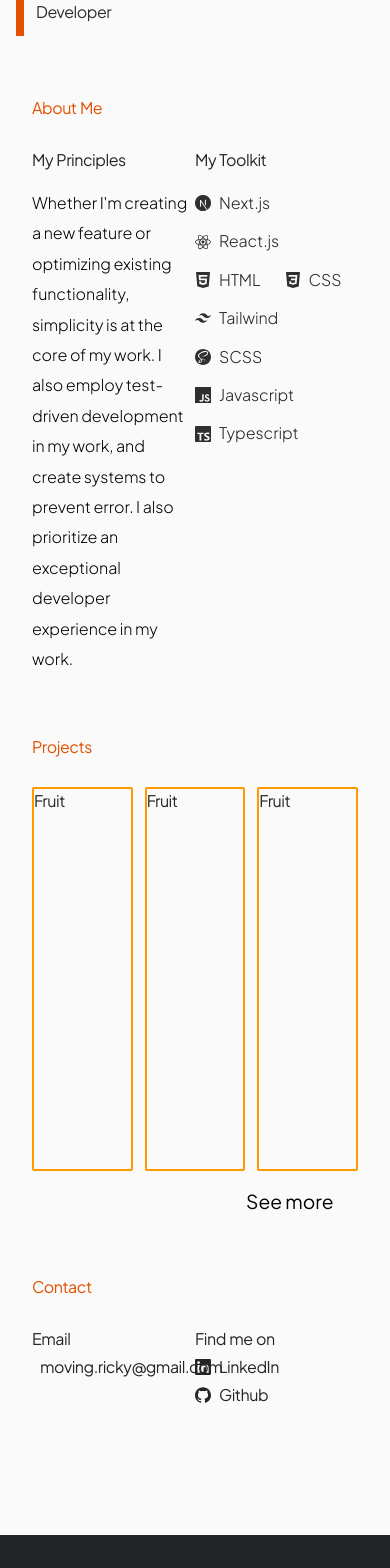
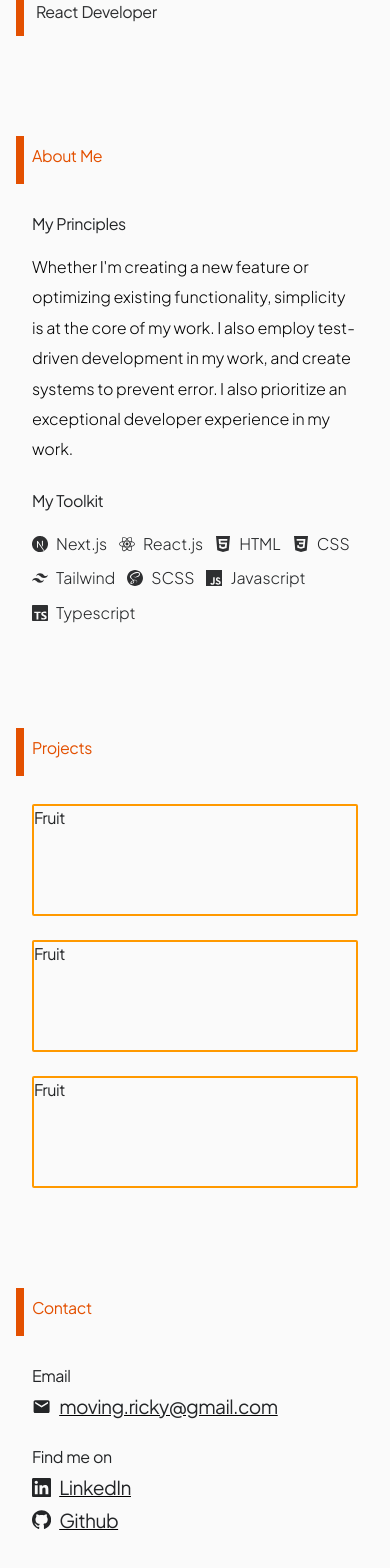
Before and after one commit to rickyxyz/rickyxyz.github.io, a React (Vite) app: page / in a window 390 px wide. Shown: the part 420-1988 px from the top of the page. Built offline with nearby package versions, Linux system fonts and the light colour scheme.

Commit message:
feat: add link, style mobile layout

```diff
--- a/src/App.tsx
+++ b/src/App.tsx
@@ -50,7 +50,10 @@ const skills = [
 
 function App() {
   return (
-    <main className="w-full flex flex-col gap-y-12 gap-x-10 px-8 md:px-20 md:pt-16 md:gap-y-72 max-w-7xl">
+    <main
+      className="w-full flex flex-col gap-y-24 gap-x-10 px-8 md:px-20 md:pt-16 md:gap-y-72 max-w-7xl"
+      id="home"
+    >
       <section className="relative w-full flex md:col-span-2">
         <div className="w-2 h-full bg-dark_orange absolute -left-4" />
         <div className="animate-expand">
@@ -63,13 +66,18 @@ function App() {
           </h1>
           <h2 className="pl-1 md:pl-3 mt-2 text-darker_black whitespace-nowrap">
             Front-end <br />
-            Developer
+            React Developer
           </h2>
         </div>
       </section>
-      <FadeInSection className="w-full flex flex-col gap-4 md:gap-8 justify-start relative">
-        <h2 className="text-dark_orange">About Me</h2>
-        <div className="grid grid-cols-2">
+      <FadeInSection
+        className="w-full flex flex-col gap-8 justify-start relative"
+        id="about"
+      >
+        <h2 className="text-dark_orange relative before:absolute before:top-1 before:-left-4 before:h-full before:w-2 before:bg-dark_orange">
+          About Me
+        </h2>
+        <div className="grid grid-cols-1 md:grid-cols-2 gap-y-6">
           <div className="flex flex-col gap-4">
             <h4>My Principles</h4>
             <p className="md:w-5/6">
@@ -82,7 +90,7 @@ function App() {
           </div>
           <div className="flex flex-col gap-4">
             <h4>My Toolkit</h4>
-            <ul className="flex flex-row flex-wrap w-full gap-x-6 gap-y-2">
+            <ul className="flex flex-row flex-wrap w-full gap-x-3 gap-y-1 md:gap-x-6 md:gap-y-2">
               {skills.map((skill) => (
                 <li key={`skill-${skill.name}`}>
                   <p className="flex flex-row items-center gap-2 text-almost_black">
@@ -95,9 +103,14 @@ function App() {
           </div>
         </div>
       </FadeInSection>
-      <FadeInSection className="md:col-span-2 w-full flex flex-col gap-4 md:gap-8">
-        <h2 className="text-dark_orange">Projects</h2>
-        <div className="grid grid-cols-3 gap-3 h-96 justify-between">
+      <FadeInSection
+        className="md:col-span-2 w-full flex flex-col gap-8"
+        id="project"
+      >
+        <h2 className="text-dark_orange relative before:absolute before:top-1 before:-left-4 before:h-full before:w-2 before:bg-dark_orange">
+          Projects
+        </h2>
+        <div className="grid grid-cols-1 md:grid-cols-2 lg:grid-cols-3 gap-3 gap-y-6 h-96 justify-between">
           <article className="border-2 border-orange rounded-sm">
             <h3>Fruit</h3>
           </article>
@@ -108,32 +121,58 @@ function App() {
             <h3>Fruit</h3>
           </article>
         </div>
-        <a className="self-end w-28">See more</a>
+        {/* <a className="self-end w-28 text-right">See more</a> */}
       </FadeInSection>
-      <FadeInSection className="pb-32 md:col-span-2 w-full flex flex-col gap-4 md:gap-8">
-        <h2 className="text-dark_orange">Contact</h2>
-        <div className="grid grid-cols-2 justify-between items-start">
+      <FadeInSection
+        className="pb-32 md:col-span-2 w-full flex flex-col gap-8"
+        id="contact"
+      >
+        <h2 className="text-dark_orange relative before:absolute before:top-1 before:-left-4 before:h-full before:w-2 before:bg-dark_orange">
+          Contact
+        </h2>
+        <div className="grid grid-cols-1 md:grid-cols-2 justify-between items-start gap-y-6">
           <div>
             <h3 className="text-almost_black mb-1">Email</h3>
-            <h5 className="flex flex-row items-center gap-2 text-almost_black">
+            <a
+              href="mailto:moving.ricky@gmail.com"
+              className="underline"
+              target="_blank"
+              rel="noopener noreferrer"
+            >
+              <h5 className="flex flex-row items-center gap-2 text-almost_black hover:text-dark_orange">
                 <MdEmail />
                 moving.ricky@gmail.com
               </h5>
+            </a>
           </div>
           <div>
             <h3 className="mb-1">Find me on</h3>
             <ul className="flex flex-col gap-y-1">
               <li>
-                <h5 className="flex flex-row items-center gap-2 text-almost_black">
+                <a
+                  href="https://www.linkedin.com/in/rickyaryanto/"
+                  className="underline"
+                  target="_blank"
+                  rel="noopener noreferrer"
+                >
+                  <h5 className="flex flex-row items-center gap-2 text-almost_black hover:text-dark_orange">
                     <SiLinkedin />
                     LinkedIn
                   </h5>
+                </a>
               </li>
               <li>
-                <h5 className="flex flex-row items-center gap-2 text-almost_black">
+                <a
+                  href="https://github.com/rickyxyz"
+                  className="underline"
+                  target="_blank"
+                  rel="noopener noreferrer"
+                >
+                  <h5 className="flex flex-row items-center gap-2 text-almost_black hover:text-dark_orange">
                     <SiGithub />
                     Github
                   </h5>
+                </a>
               </li>
             </ul>
           </div>
--- a/src/FadeInSection.tsx
+++ b/src/FadeInSection.tsx
@@ -1,20 +1,21 @@
 import { useState, useEffect, ReactNode, useRef } from "react";
 
-interface FadeInSectionProps {
+interface FadeInSectionProps
+  extends React.ButtonHTMLAttributes<HTMLDivElement> {
   children: ReactNode;
   className: string;
 }
 
-function FadeInSection({ children, className }: FadeInSectionProps) {
+function FadeInSection({ children, className, ...props }: FadeInSectionProps) {
   const [isVisible, setIsVisible] = useState(false);
   const [hasBeenTriggered, setHasBeenTriggered] = useState(false);
   const sectionRef = useRef<HTMLDivElement | null>(null);
 
   useEffect(() => {
     const options = {
-      root: null, // Use the viewport as the root
-      rootMargin: "0px", // No margin
-      threshold: 0.1, // Trigger when 10% of the element is visible
+      root: null,
+      rootMargin: "0px",
+      threshold: 0.1,
     };
 
     const handleIntersect: IntersectionObserverCallback = (entries) => {
@@ -43,6 +44,7 @@ function FadeInSection({ children, className }: FadeInSectionProps) {
       className={`transition-opacity duration-700 ${
         isVisible ? "opacity-100" : "opacity-0"
       } ${className}`}
+      {...props}
     >
       {children}
     </section>
--- a/src/Footer.tsx
+++ b/src/Footer.tsx
@@ -3,19 +3,28 @@ import { SiGithub, SiLinkedin } from "react-icons/si";
 function Footer() {
   return (
     <footer className="bg-almost_black w-full flex flex-col items-center p-10">
-      <div className="max-w-6xl w-full text-almost_white flex justify-between">
+      <div className="max-w-6xl w-full text-almost_white flex md:flex-row flex-col gap-y-4 justify-between">
         <span className="text-almost_white">
           <p>Designed and built by Ricky A.</p>
         </span>
         <ul className="flex flex-row gap-4 items-center">
           <li>
-            <a href="#">
-              <SiGithub />
+            <a
+              href="https://www.linkedin.com/in/rickyaryanto/"
+              className="underline"
+              target="_blank"
+              rel="noopener noreferrer"
+            >
+              <SiLinkedin />
             </a>
           </li>
           <li>
-            <a href="#">
-              <SiLinkedin />
+            <a
+              href="https://github.com/rickyxyz"
+              target="_blank"
+              rel="noopener noreferrer"
+            >
+              <SiGithub />
             </a>
           </li>
         </ul>
--- a/src/Header.tsx
+++ b/src/Header.tsx
@@ -5,16 +5,16 @@ function Header() {
       <nav className="hidden md:block">
         <ol className="flex flex-row gap-8">
           <li className="w-18">
-            <a href="#">Home</a>
+            <a href="#home">Home</a>
           </li>
           <li className="w-18">
-            <a href="#">About</a>
+            <a href="#about">About</a>
           </li>
           <li className="w-24">
-            <a href="#">Projects</a>
+            <a href="#project">Projects</a>
           </li>
           <li className="w-24">
-            <a href="#">Contact</a>
+            <a href="#contact">Contact</a>
           </li>
         </ol>
       </nav>
```
Lines whose indentation alone changed are shown as unchanged.
